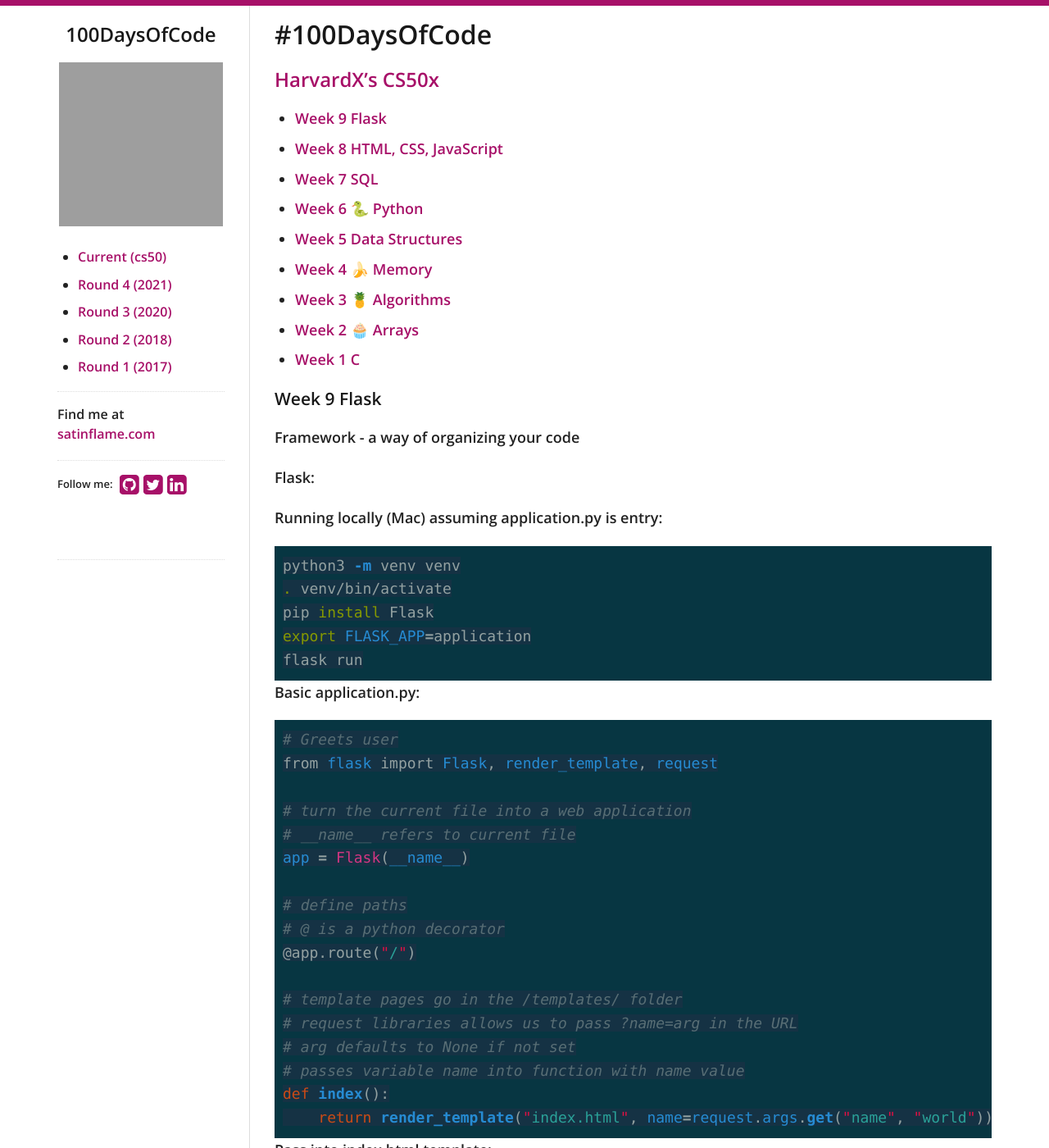
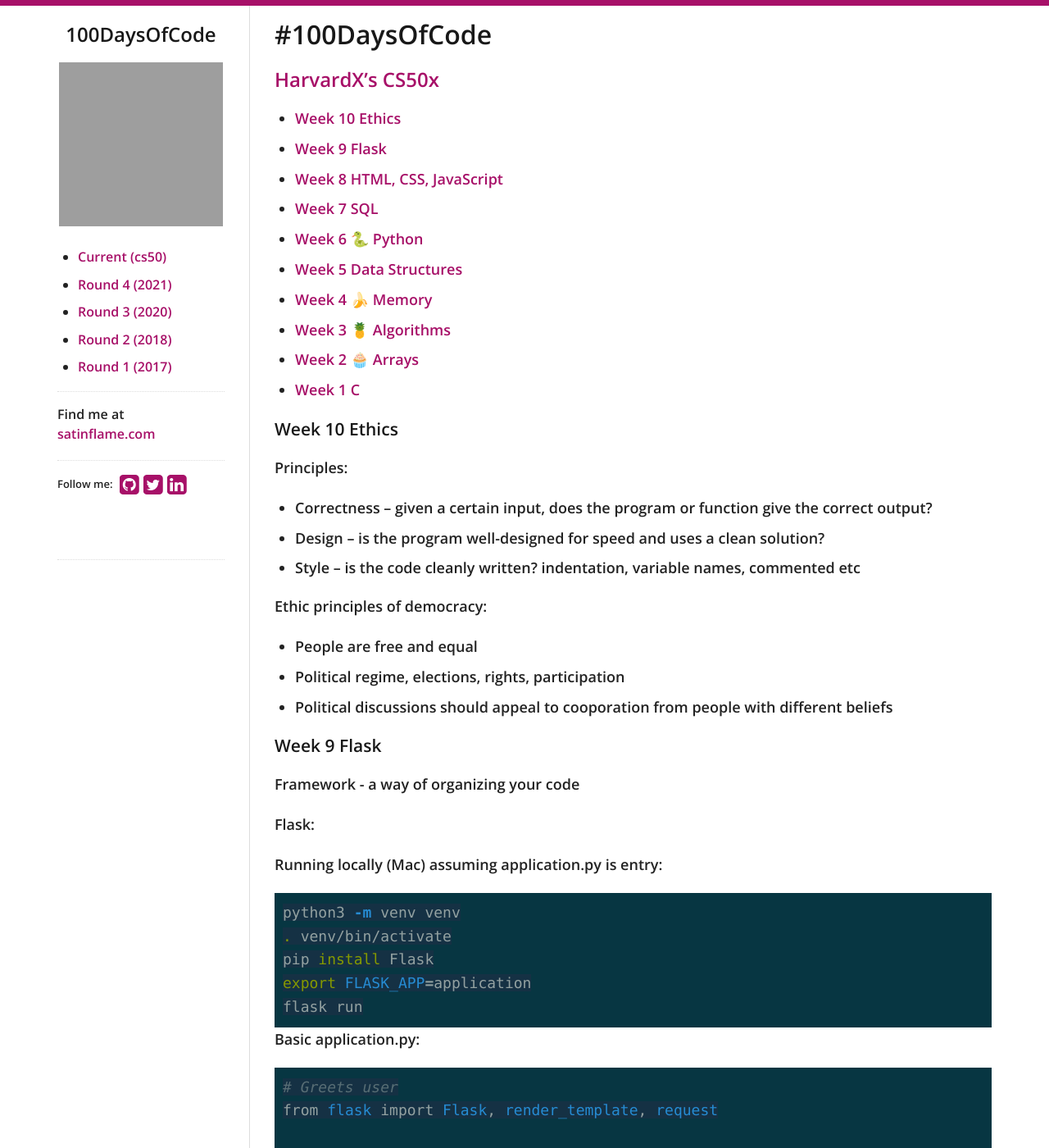
Before and after one commit to virtual/100daysofcode, a Jekyll site: the page built from index.md, in a window 1280 px wide and 1400 px high. Shown: the whole window at 82% size. Built offline with Jekyll 4.4.1, drawn with Linux system fonts in a browser that asks for light colours; nearby versions of some CDN libraries; our own code applies the rules of GitHub Pages for plain Markdown files; grey boxes are pictures that could not be loaded.

Commit message:
Update index.md

```diff
--- a/index.md
+++ b/index.md
@@ -2,6 +2,7 @@
 
 ## [HarvardX's CS50x](https://learning.edx.org/course/course-v1:HarvardX+CS50+X)
 
+- [Week 10 Ethics](#week-10-ethics)
 - [Week 9 Flask](#week-9-flask)
 - [Week 8 HTML, CSS, JavaScript](#week-8-html-css-javascript)
 - [Week 7 SQL](#week-7-sql)
@@ -11,6 +12,22 @@
 - [Week 3 🍍 Algorithms](#week-3--algorithms)
 - [Week 2 🧁 Arrays](#week-2--arrays)
 - [Week 1 C](#week-1-c)
+
+
+### Week 10 Ethics
+
+Principles:
+
+- Correctness -- given a certain input, does the program or function give the correct output?
+- Design -- is the program well-designed for speed and uses a clean solution?
+- Style -- is the code cleanly written? indentation, variable names, commented etc
+
+Ethic principles of democracy:
+
+- People are free and equal
+- Political regime, elections, rights, participation
+- Political discussions should appeal to cooporation from people with different beliefs
+
 
 ### Week 9 Flask
 
```
